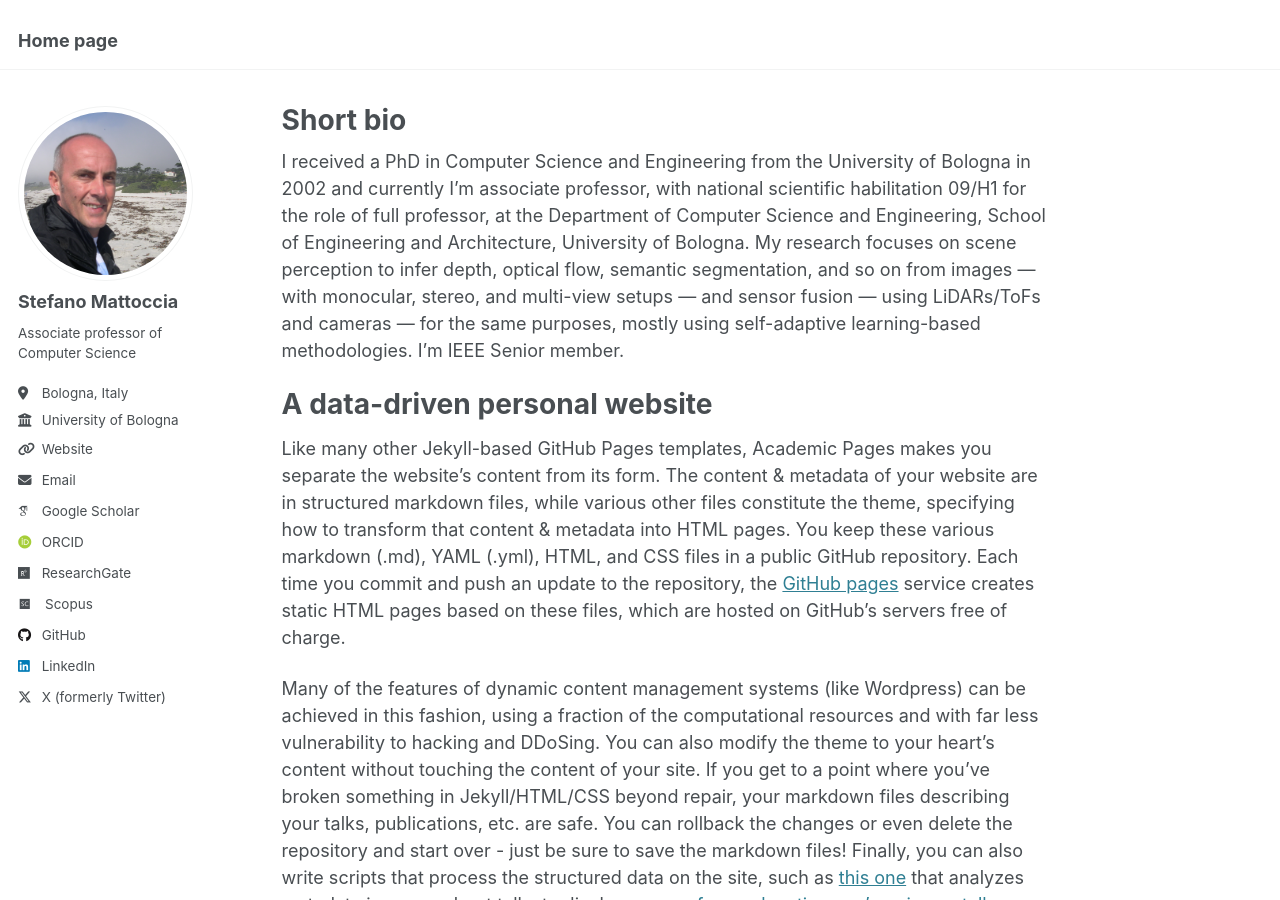
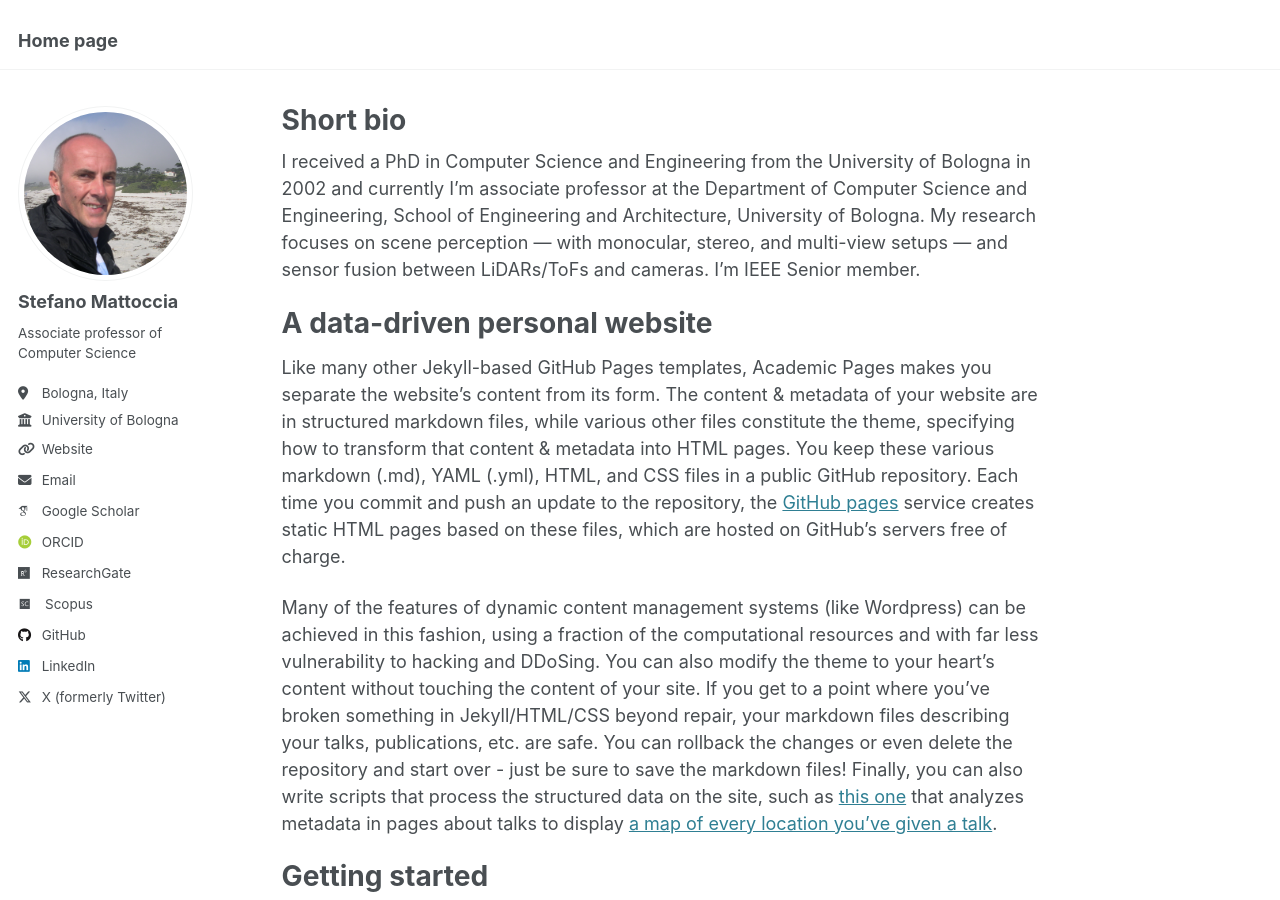
Before and after one commit to stefanomattoccia/stefanomattoccia.github.io, a Jekyll site: the page built from _pages/about.md, in a window 1280 px wide and 900 px high. Built offline with Jekyll 4.4.1, drawn with Linux system fonts in a browser that asks for light colours; some web fonts are replaced.

Commit message:
Update about.md

```diff
--- a/_pages/about.md
+++ b/_pages/about.md
@@ -7,7 +7,7 @@ redirect_from:
   - /about.html
 ---
 
-I received a PhD in Computer Science and Engineering from the University of Bologna in 2002 and currently I'm associate professor, with national scientific habilitation 09/H1 for the role of full professor, at the Department of Computer Science and Engineering, School of Engineering and Architecture, University of Bologna. My research focuses on scene perception to infer depth, optical flow, semantic segmentation, and so on from images — with monocular, stereo, and multi-view setups — and sensor fusion — using LiDARs/ToFs and cameras — for the same purposes, mostly using self-adaptive learning-based methodologies. I’m IEEE Senior member.
+I received a PhD in Computer Science and Engineering from the University of Bologna in 2002 and currently I'm associate professor at the Department of Computer Science and Engineering, School of Engineering and Architecture, University of Bologna. My research focuses on scene perception — with monocular, stereo, and multi-view setups — and sensor fusion between LiDARs/ToFs and cameras. I’m IEEE Senior member.
 
 A data-driven personal website
 ======
```
